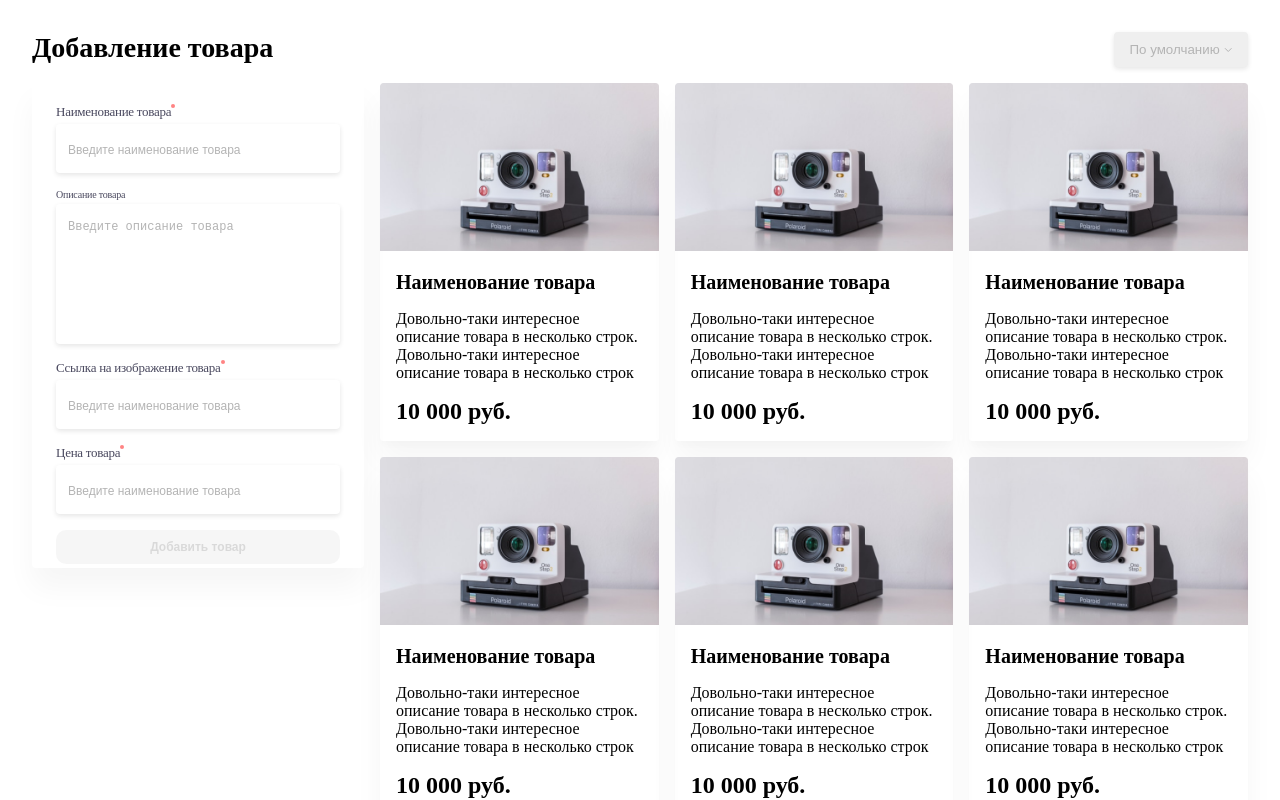
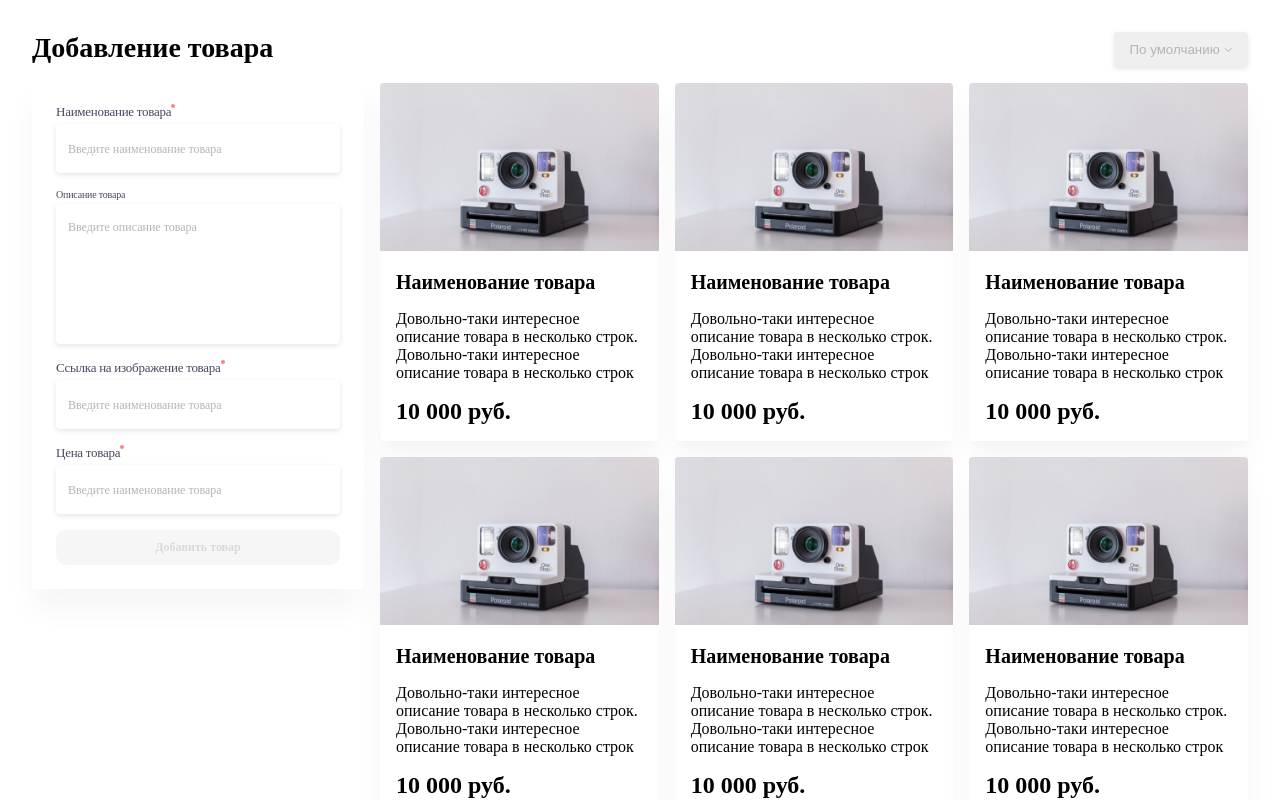
Before and after one commit to RyazanovE/vue-test, a Vue app: page / in a window 1280 px wide. Shown: the top 800 px of the page. Built offline with nearby package versions, Linux system fonts and the light colour scheme.

Commit message:
textarea_font

```diff
--- a/src/App.vue
+++ b/src/App.vue
@@ -221,6 +221,8 @@ description {
 input,
 textarea,
 button {
+  font-family: inherit;
+  font-size: inherit;
   outline: none;
   border: none;
 }
--- a/src/components/card-create-form/CardCreateForm.vue
+++ b/src/components/card-create-form/CardCreateForm.vue
@@ -119,7 +119,6 @@ export default {
 
   padding: 24px;
   margin-bottom: 24px;
-  height: 440px;
   border-radius: 4px;
   box-shadow: 0 20px 30px rgba(0, 0, 0, 0.04);
 
--- a/src/components/sort-select/SortSelect.vue
+++ b/src/components/sort-select/SortSelect.vue
@@ -3,11 +3,28 @@
     <img class="card-list-select__arrow" src="public\images\Rectangle 33.svg" />
     <select class="card-list-select">
       <option>По умолчанию</option>
+      <option
+        v-for="option in options"
+        :key="option.value"
+        :value="option.value"
+      >
+        {{ option.label }}
+      </option>
     </select>
   </div>
 </template>
 <script>
-export default {};
+export default {
+  props: {
+    modelValue: {
+      type: String,
+    },
+    options: {
+      type: Array,
+      default: () => [],
+    },
+  },
+};
 </script>
 <style scoped lang="scss">
 .card-list-select-wrapper {
```
